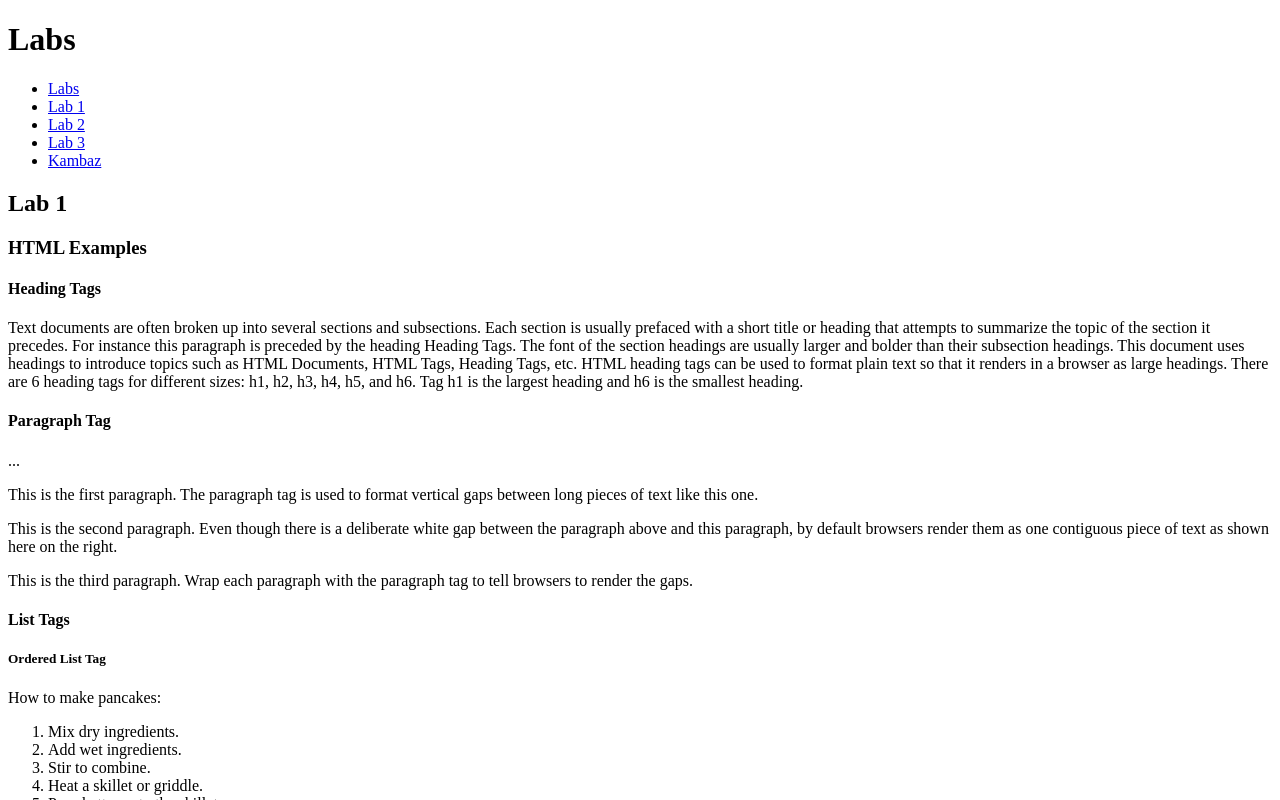
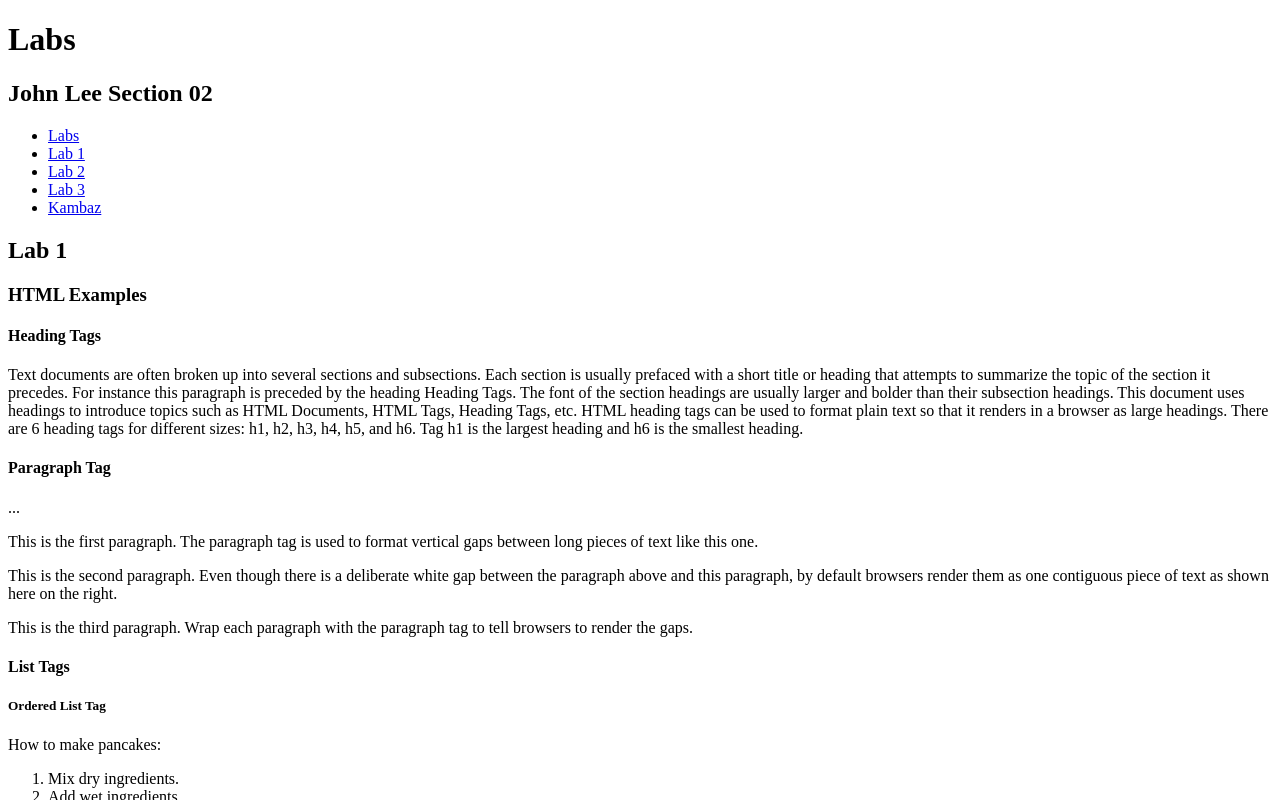
Before and after one commit to lee-johnn/kambaz-react-web-app, a React (Vite) app: page /#/Labs/Lab1 in a window 1280 px wide. Shown: the top 800 px of the page. Built offline with nearby package versions, Linux system fonts and the light colour scheme.

Commit message:
added name and section

```diff
--- a/src/Labs/index.tsx
+++ b/src/Labs/index.tsx
@@ -8,6 +8,7 @@ export default function Labs() {
   return (
     <div>
       <h1>Labs</h1>
+      <h2>John Lee Section 02</h2>
       <TOC />
       <Routes>
         <Route path="/" element={<Navigate to="Lab1" />} />
```
